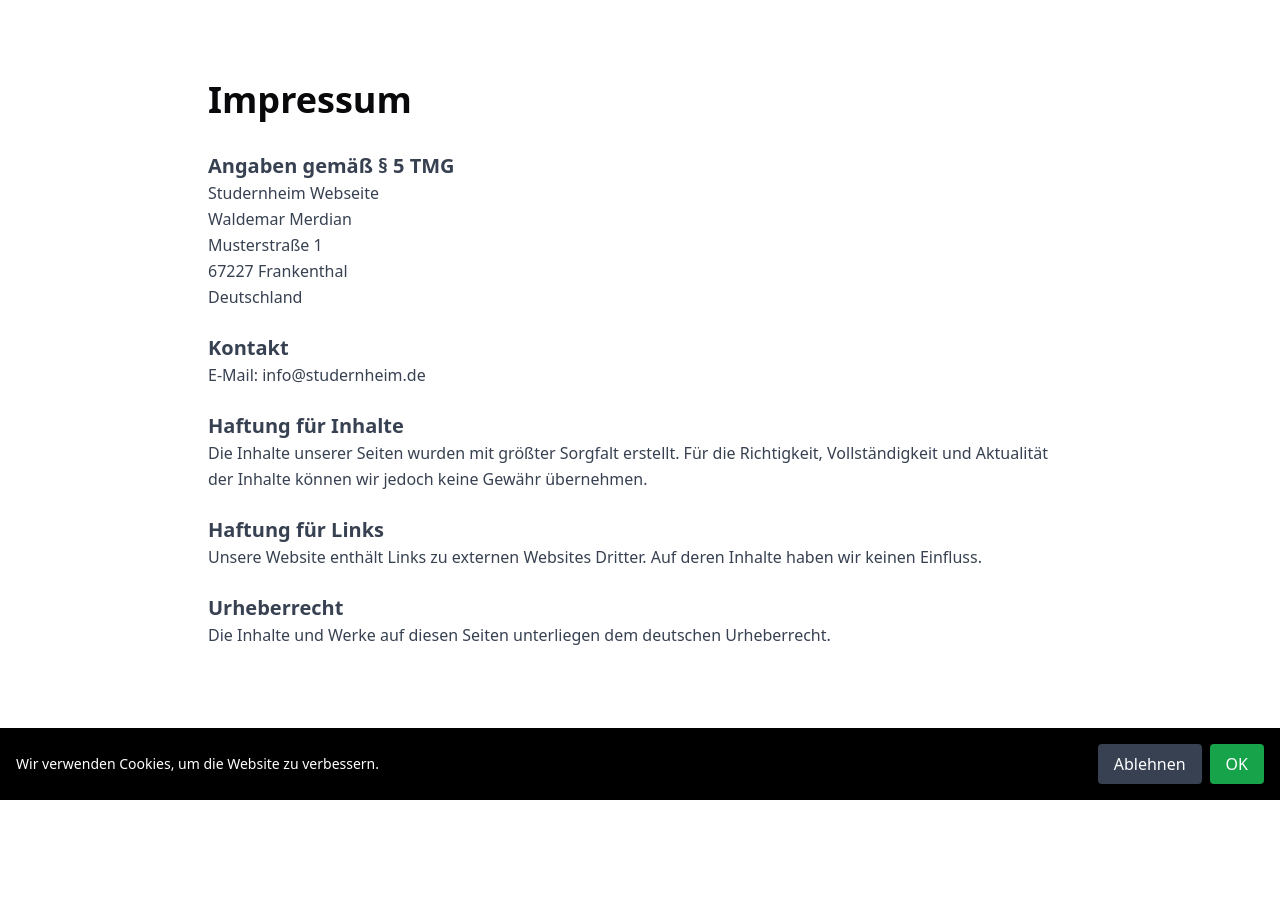
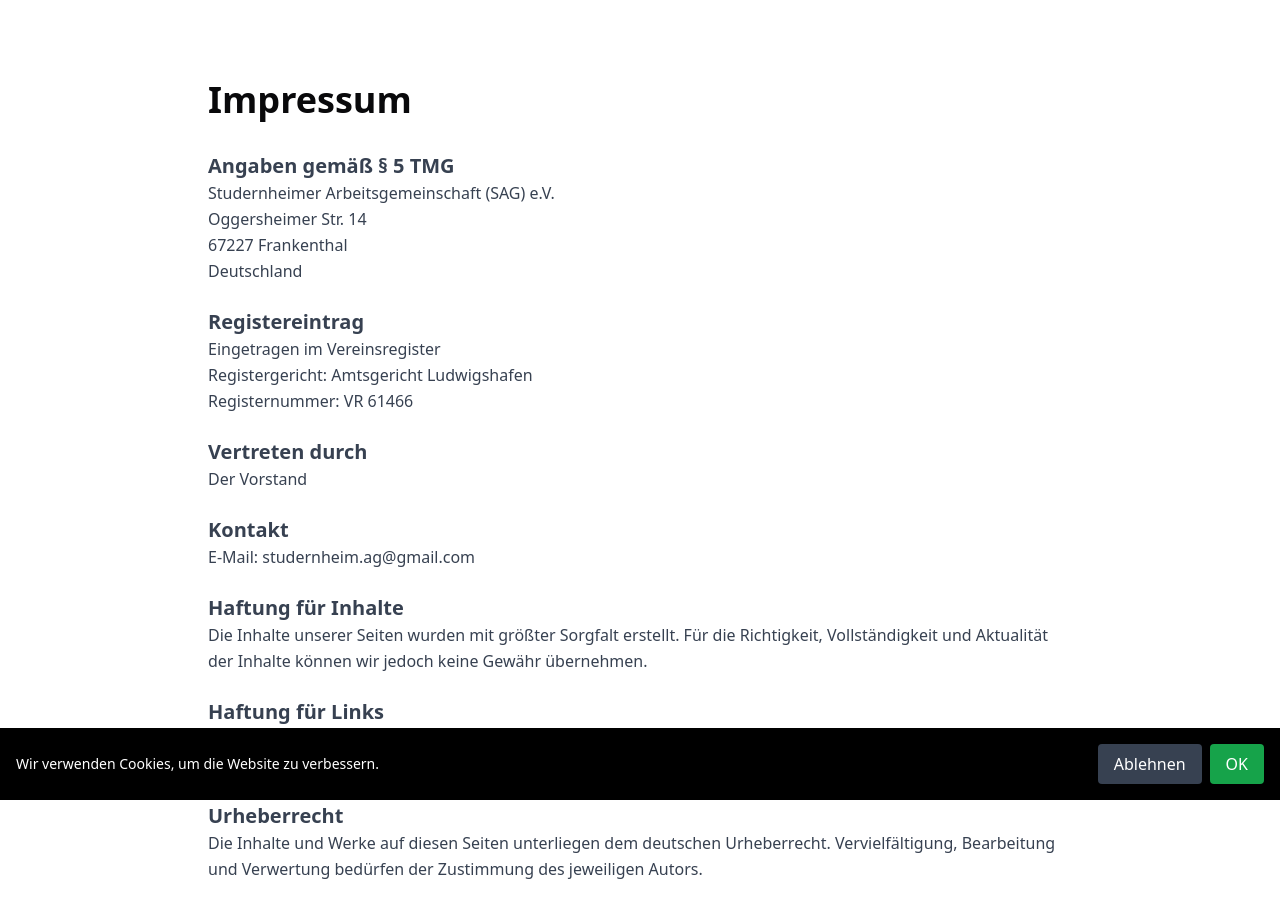
Before and after one commit to Wowax83/studernheim-website, a Next.js app: page /impressum in a window 1280 px wide. Shown: the top 918 px of the page. Before the commit the page ends 800 px from the top, so only its background shows below. Built offline with nearby package versions, Linux system fonts and the light colour scheme; no server answers.

Commit message:
Update page.tsx

```diff
--- a/app/impressum/page.tsx
+++ b/app/impressum/page.tsx
@@ -8,18 +8,33 @@ export default function Impressum() {
         <section>
           <h2 className="text-xl font-semibold">Angaben gemäß § 5 TMG</h2>
           <p>
-            Studernheim Webseite<br />
-            Waldemar Merdian<br />
-            Musterstraße 1<br />
+            Studernheimer Arbeitsgemeinschaft (SAG) e.V.<br />
+            Oggersheimer Str. 14<br />
             67227 Frankenthal<br />
             Deutschland
           </p>
         </section>
 
         <section>
+          <h2 className="text-xl font-semibold">Registereintrag</h2>
+          <p>
+            Eingetragen im Vereinsregister<br />
+            Registergericht: Amtsgericht Ludwigshafen<br />
+            Registernummer: VR 61466
+          </p>
+        </section>
+
+        <section>
+          <h2 className="text-xl font-semibold">Vertreten durch</h2>
+          <p>
+            Der Vorstand
+          </p>
+        </section>
+
+        <section>
           <h2 className="text-xl font-semibold">Kontakt</h2>
           <p>
-            E-Mail: info@studernheim.de
+            E-Mail: studernheim.ag@gmail.com
           </p>
         </section>
 
@@ -37,6 +52,7 @@ export default function Impressum() {
           <p>
             Unsere Website enthält Links zu externen Websites Dritter.
             Auf deren Inhalte haben wir keinen Einfluss.
+            Für die Inhalte der verlinkten Seiten ist stets der jeweilige Anbieter verantwortlich.
           </p>
         </section>
 
@@ -44,6 +60,7 @@ export default function Impressum() {
           <h2 className="text-xl font-semibold">Urheberrecht</h2>
           <p>
             Die Inhalte und Werke auf diesen Seiten unterliegen dem deutschen Urheberrecht.
+            Vervielfältigung, Bearbeitung und Verwertung bedürfen der Zustimmung des jeweiligen Autors.
           </p>
         </section>
 
```
